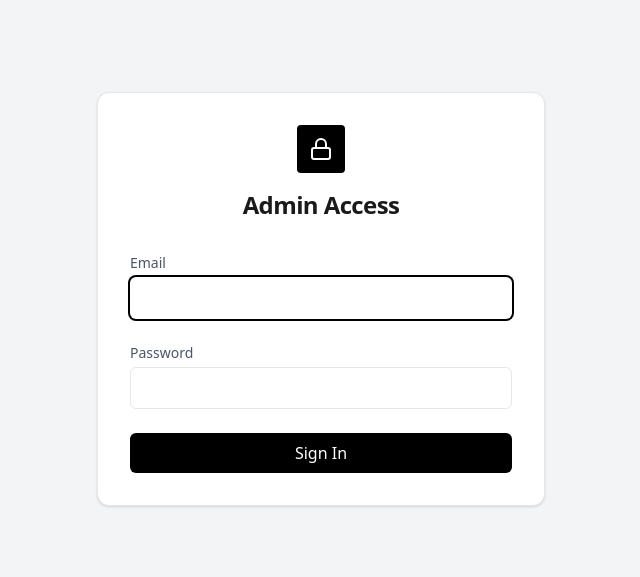
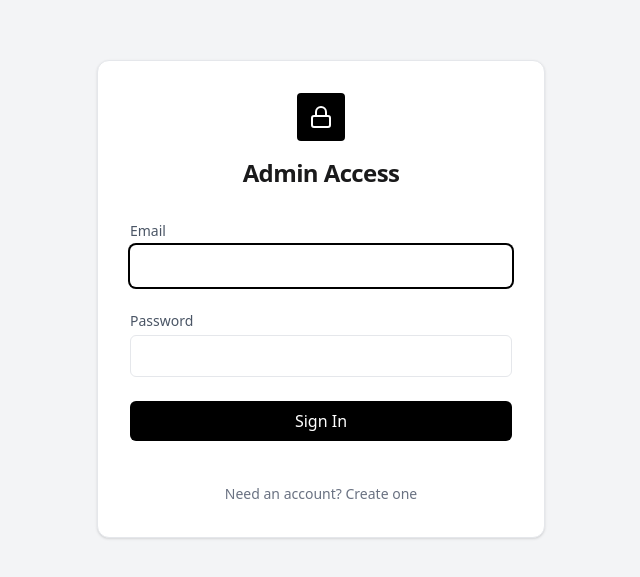
Before and after one commit to paroteen/DOC-STORE, a React (Vite) app: page /admin/login in a window 1280 px wide. Shown: the part 101-678 px from the top of the page, without its empty margins (319-959 px from the left). Built offline with nearby package versions, Linux system fonts and the light colour scheme.

Commit message:
feat(auth): add registration toggle and SPA routing
Refactor login to support account creation, improve error handling, and add Vercel rewrites to support client-side routing.

```diff
--- a/src/components/AdminLogin.tsx
+++ b/src/components/AdminLogin.tsx
@@ -5,27 +5,34 @@ import { signInWithEmailAndPassword, createUserWithEmailAndPassword } from "fire
 import { auth } from "../lib/firebase";
 
 export default function AdminLogin() {
+  const [isSignUp, setIsSignUp] = useState(false);
   const [email, setEmail] = useState("");
   const [password, setPassword] = useState("");
   const [error, setError] = useState("");
+  const [loading, setLoading] = useState(false);
   const navigate = useNavigate();
 
-  const handleLogin = async (e: React.FormEvent) => {
+  const handleAuth = async (e: React.FormEvent) => {
     e.preventDefault();
+    setLoading(true);
+    setError("");
+
     try {
-      await signInWithEmailAndPassword(auth, email, password);
+      if (isSignUp) {
+        await createUserWithEmailAndPassword(auth, email, password);
+      } else {
+        await signInWithEmailAndPassword(auth, email, password);
+      }
       navigate("/admin");
     } catch (err: any) {
-      if (err.code === "auth/user-not-found" || err.code === "auth/invalid-credential") {
-        try {
-          await createUserWithEmailAndPassword(auth, email, password);
-          navigate("/admin");
-        } catch (createErr: any) {
-          setError(createErr.message || "Invalid credentials");
-        }
+      console.error("Auth error:", err);
+      if (err.code === "auth/unauthorized-domain") {
+        setError("This domain is not authorized for Firebase Auth. Please add it in the Firebase Console.");
       } else {
-        setError(err.message || "Login failed");
+        setError(err.message || "Authentication failed. Please check your credentials.");
       }
+    } finally {
+      setLoading(false);
     }
   };
 
@@ -39,7 +46,7 @@ export default function AdminLogin() {
           <h1 className="text-2xl font-semibold tracking-tight">Admin Access</h1>
         </div>
 
-        <form onSubmit={handleLogin} className="space-y-6">
+        <form onSubmit={handleAuth} className="space-y-6">
           <div>
             <label className="block text-sm font-medium text-gray-600 mb-1">
               Email
@@ -70,10 +77,24 @@ export default function AdminLogin() {
 
           <button
             type="submit"
-            className="w-full bg-black text-white font-medium py-2 px-4 rounded-md hover:bg-gray-800 transition-colors focus:ring-2 focus:ring-offset-2 focus:ring-black outline-none"
+            disabled={loading}
+            className="w-full bg-black text-white font-medium py-2 px-4 rounded-md hover:bg-gray-800 transition-colors focus:ring-2 focus:ring-offset-2 focus:ring-black outline-none disabled:opacity-50"
           >
-            Sign In
+            {loading ? "Please wait..." : isSignUp ? "Create Account" : "Sign In"}
           </button>
+
+          <div className="text-center mt-4">
+            <button
+              type="button"
+              onClick={() => {
+                setIsSignUp(!isSignUp);
+                setError("");
+              }}
+              className="text-sm text-gray-500 hover:text-black transition-colors"
+            >
+              {isSignUp ? "Already have an account? Sign In" : "Need an account? Create one"}
+            </button>
+          </div>
         </form>
       </div>
     </div>
```
Also changed, not shown: vercel.json (added).
